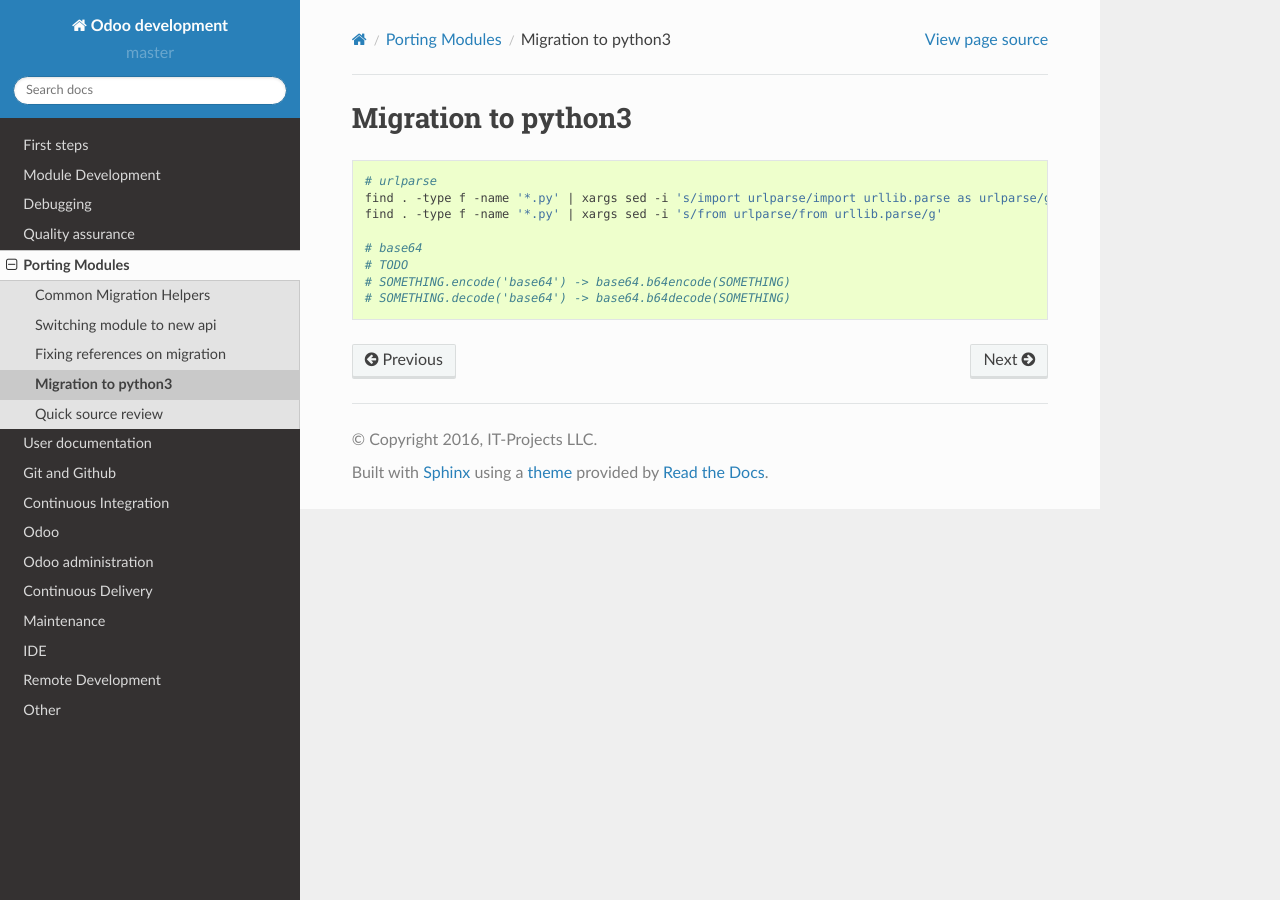
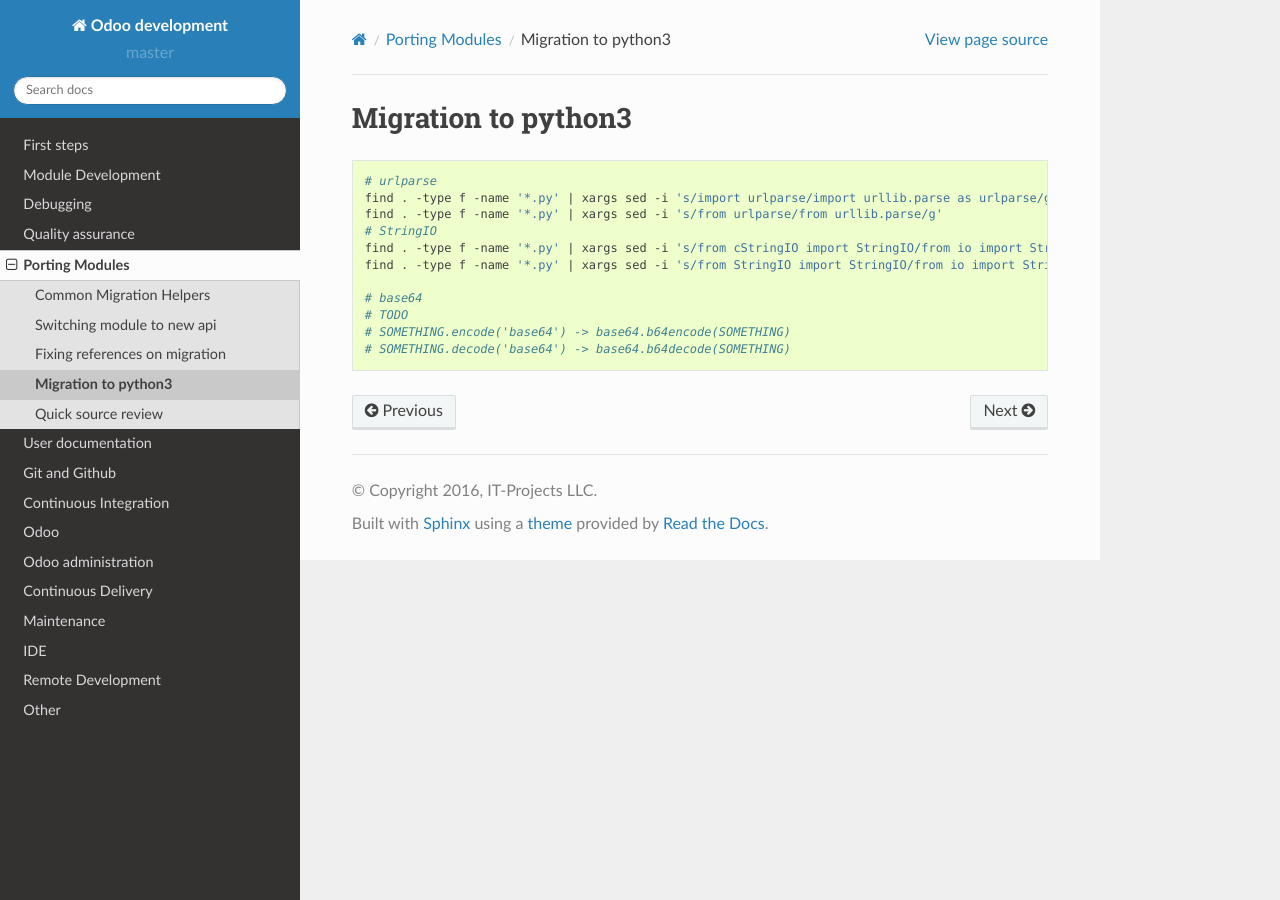
Before and after one commit to itpp-labs/odoo-development, a Sphinx documentation site: the page built from docs/migration/python3.rst, in a window 1280 px wide. Built offline with Sphinx 7.4.7 and the Read the Docs theme 2.0.0, drawn with Linux system fonts in a browser that asks for light colours.

Commit message:
:zap: python3 migration StringIO helpers

```diff
--- a/docs/migration/python3.rst
+++ b/docs/migration/python3.rst
@@ -7,6 +7,9 @@
     # urlparse
     find . -type f -name '*.py' | xargs sed -i 's/import urlparse/import urllib.parse as urlparse/g'
     find . -type f -name '*.py' | xargs sed -i 's/from urlparse/from urllib.parse/g'
+    # StringIO
+    find . -type f -name '*.py' | xargs sed -i 's/from cStringIO import StringIO/from io import StringIO/g'
+    find . -type f -name '*.py' | xargs sed -i 's/from StringIO import StringIO/from io import StringIO/g'
 
     # base64
     # TODO
```
